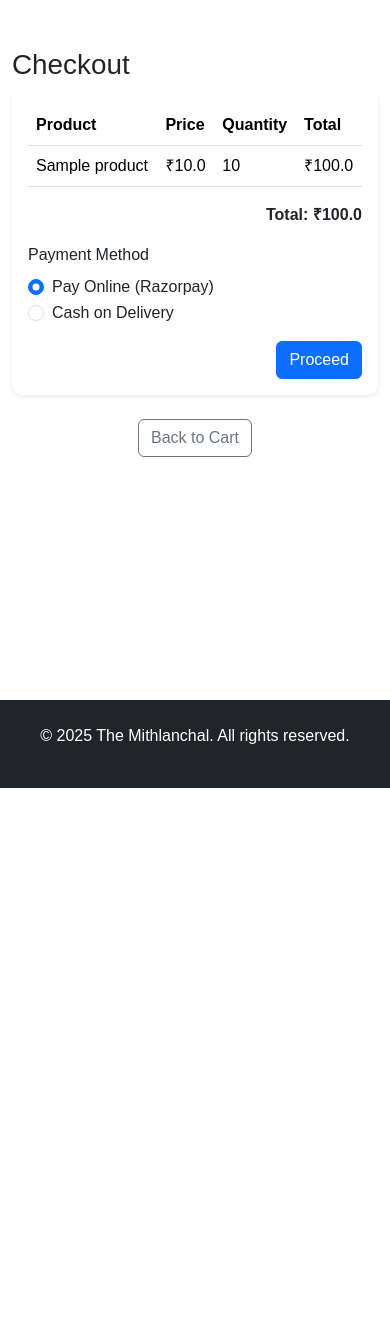
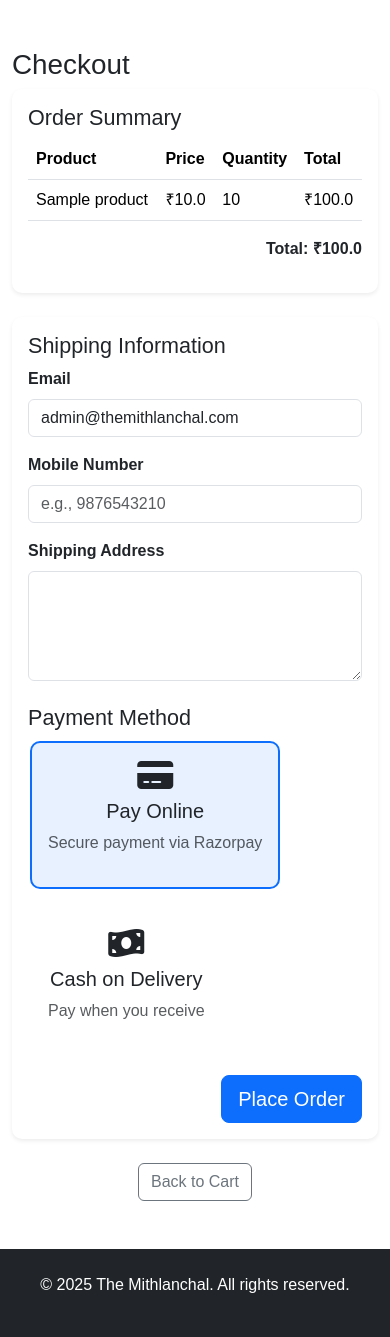
Before and after one commit to jhaBinoy/ecommerce-mithlanchal, a Flask app: page /checkout in a window 390 px wide. Shown: the part 56-1393 px from the top of the page. Before the commit the page ends 844 px from the top, so only its background shows below. Run offline with Flask 3, Linux system fonts and the light colour scheme; a user stored in the database is signed in; tables that the repository leaves empty hold one stand-in row (values such as "Sample post").

Commit message:
Added shipping address, mobile, email to checkout; improved payment option UI

```diff
--- a/app.py
+++ b/app.py
@@ -53,6 +53,9 @@ class Order(db.Model):
     payment_id = db.Column(db.String(100), nullable=True)  # For Razorpay
     status = db.Column(db.String(20), default='pending')  # pending, confirmed, delivered
     created_at = db.Column(db.DateTime, default=datetime.utcnow)
+    shipping_address = db.Column(db.Text, nullable=False)  # New field
+    mobile_number = db.Column(db.String(15), nullable=False)  # New field
+    email = db.Column(db.String(100), nullable=False)  # New field
     user = db.relationship('User', backref='orders')
     items = db.relationship('OrderItem', backref='order', cascade='all, delete-orphan')
 
@@ -204,12 +207,27 @@ def checkout():
         return redirect(url_for('cart'))
     total = sum(item.product.price * item.quantity for item in cart_items)
     if request.method == 'POST':
+        shipping_address = request.form.get('shipping_address')
+        mobile_number = request.form.get('mobile_number')
+        email = request.form.get('email')
         payment_method = request.form.get('payment_method')
+
+        # Basic validation
+        if not all([shipping_address, mobile_number, email, payment_method]):
+            flash('Please fill in all required fields')
+            return render_template('checkout.html', cart_items=cart_items, total=total)
+        if not (payment_method in ['razorpay', 'cod']):
+            flash('Invalid payment method')
+            return render_template('checkout.html', cart_items=cart_items, total=total)
+
         order = Order(
             user_id=current_user.id,
             total=total,
             payment_method=payment_method,
-            status='pending'
+            status='pending',
+            shipping_address=shipping_address,
+            mobile_number=mobile_number,
+            email=email
         )
         db.session.add(order)
         for item in cart_items:
@@ -243,7 +261,7 @@ def checkout():
             db.session.commit()
             flash('Order placed successfully with Cash on Delivery!')
             return redirect(url_for('order_confirmation', order_id=order.id))
-    return render_template('checkout.html', cart_items=cart_items, total=total)
+    return render_template('checkout.html', cart_items=cart_items, total=total, user_email=current_user.email)
 
 @app.route('/payment/success', methods=['POST'])
 @login_required
@@ -295,7 +313,9 @@ def generate_invoice(order_id):
     elements.append(Paragraph("The Mithlanchal - Invoice", styles['Title']))
     elements.append(Paragraph(f"Order #{order.id}", styles['Heading2']))
     elements.append(Paragraph(f"Date: {order.created_at.strftime('%Y-%m-%d %H:%M:%S')}", styles['Normal']))
-    elements.append(Paragraph(f"Customer: {order.user.email}", styles['Normal']))
+    elements.append(Paragraph(f"Customer Email: {order.email}", styles['Normal']))
+    elements.append(Paragraph(f"Mobile: {order.mobile_number}", styles['Normal']))
+    elements.append(Paragraph(f"Shipping Address: {order.shipping_address}", styles['Normal']))
     elements.append(Spacer(1, 12))
 
     data = [['Product', 'Price', 'Quantity', 'Total']]
--- a/requirements.txt
+++ b/requirements.txt
@@ -5,4 +5,4 @@ werkzeug>=2.2.2
 razorpay>=1.3.0
 python-dotenv>=0.21.0
 gunicorn>=20.1.0
-reportlab>=4.0.4reportlab>=4.0.4
+reportlab>=4.0.4
--- a/templates/checkout.html
+++ b/templates/checkout.html
@@ -5,9 +5,30 @@
     <title>Checkout - The Mithlanchal</title>
     <link href="https://cdn.jsdelivr.net/npm/bootstrap@5.3.2/dist/css/bootstrap.min.css" rel="stylesheet">
     <link rel="stylesheet" href="{{ url_for('static', filename='css/style.css') }}">
+    <!-- Font Awesome for icons -->
+    <link rel="stylesheet" href="https://cdnjs.cloudflare.com/ajax/libs/font-awesome/6.4.0/css/all.min.css">
     {% if order %}
         <script src="https://checkout.razorpay.com/v1/checkout.js"></script>
     {% endif %}
+    <style>
+        .payment-option {
+            transition: transform 0.2s, box-shadow 0.2s;
+            cursor: pointer;
+            border: 2px solid transparent;
+        }
+        .payment-option:hover {
+            transform: translateY(-5px);
+            box-shadow: 0 4px 8px rgba(0, 0, 0, 0.1);
+            border-color: #0d6efd;
+        }
+        .payment-option input:checked + .card {
+            border-color: #0d6efd;
+            background-color: #e7f1ff;
+        }
+        .form-label {
+            font-weight: bold;
+        }
+    </style>
 </head>
 <body>
     <nav class="navbar navbar-expand-lg navbar-dark bg-primary">
@@ -42,8 +63,12 @@
             {% endif %}
         {% endwith %}
         {% if cart_items %}
-            <div class="card shadow-sm">
+            <div class="row">
+                <!-- Order Summary -->
+                <div class="col-lg-6">
+                    <div class="card shadow-sm mb-4">
                         <div class="card-body">
+                            <h4>Order Summary</h4>
                             <table class="table">
                                 <thead>
                                     <tr>
@@ -65,10 +90,18 @@
                                 </tbody>
                             </table>
                             <p class="text-end"><strong>Total: ₹{{ total }}</strong></p>
+                        </div>
+                    </div>
+                </div>
+                <!-- Checkout Form -->
+                <div class="col-lg-6">
                     {% if order %}
                         <!-- Razorpay Payment -->
-                        <div class="text-end">
-                            <button id="rzp-button" class="btn btn-primary">Pay with Razorpay</button>
+                        <div class="card shadow-sm">
+                            <div class="card-body text-center">
+                                <h4>Complete Payment</h4>
+                                <button id="rzp-button" class="btn btn-primary btn-lg">Pay with Razorpay</button>
+                            </div>
                         </div>
                         <script>
                             var options = {
@@ -112,25 +145,56 @@
                             }
                         </script>
                     {% else %}
-                        <!-- Payment Method Selection -->
+                        <!-- Shipping and Payment Form -->
+                        <div class="card shadow-sm">
+                            <div class="card-body">
+                                <h4>Shipping Information</h4>
                                 <form method="POST">
                                     <div class="mb-3">
-                                <label class="form-label">Payment Method</label>
-                                <div>
-                                    <div class="form-check">
-                                        <input class="form-check-input" type="radio" name="payment_method" id="razorpay" value="razorpay" checked>
-                                        <label class="form-check-label" for="razorpay">Pay Online (Razorpay)</label>
+                                        <label for="email" class="form-label">Email</label>
+                                        <input type="email" class="form-control" id="email" name="email" value="{{ user_email }}" required>
                                     </div>
-                                    <div class="form-check">
-                                        <input class="form-check-input" type="radio" name="payment_method" id="cod" value="cod">
-                                        <label class="form-check-label" for="cod">Cash on Delivery</label>
+                                    <div class="mb-3">
+                                        <label for="mobile_number" class="form-label">Mobile Number</label>
+                                        <input type="tel" class="form-control" id="mobile_number" name="mobile_number" placeholder="e.g., 9876543210" pattern="[0-9]{10}" required>
                                     </div>
+                                    <div class="mb-3">
+                                        <label for="shipping_address" class="form-label">Shipping Address</label>
+                                        <textarea class="form-control" id="shipping_address" name="shipping_address" rows="4" required></textarea>
+                                    </div>
+                                    <h4 class="mt-4">Payment Method</h4>
+                                    <div class="row">
+                                        <div class="col-md-6 mb-3">
+                                            <label class="payment-option">
+                                                <input type="radio" name="payment_method" value="razorpay" checked style="display: none;">
+                                                <div class="card payment-option">
+                                                    <div class="card-body text-center">
+                                                        <i class="fas fa-credit-card fa-2x mb-2"></i>
+                                                        <h5>Pay Online</h5>
+                                                        <p class="text-muted">Secure payment via Razorpay</p>
+                                                    </div>
+                                                </div>
+                                            </label>
+                                        </div>
+                                        <div class="col-md-6 mb-3">
+                                            <label class="payment-option">
+                                                <input type="radio" name="payment_method" value="cod" style="display: none;">
+                                                <div class="card payment-option">
+                                                    <div class="card-body text-center">
+                                                        <i class="fas fa-money-bill-wave fa-2x mb-2"></i>
+                                                        <h5>Cash on Delivery</h5>
+                                                        <p class="text-muted">Pay when you receive</p>
+                                                    </div>
+                                                </div>
+                                            </label>
                                         </div>
                                     </div>
                                     <div class="text-end">
-                                <button type="submit" class="btn btn-primary">Proceed</button>
+                                        <button type="submit" class="btn btn-primary btn-lg">Place Order</button>
                                     </div>
                                 </form>
+                            </div>
+                        </div>
                     {% endif %}
                 </div>
             </div>
--- a/templates/order_confirmation.html
+++ b/templates/order_confirmation.html
@@ -47,6 +47,10 @@
                     <p><strong>Payment ID:</strong> {{ order.payment_id }}</p>
                 {% endif %}
                 <p><strong>Date:</strong> {{ order.created_at.strftime('%Y-%m-%d %H:%M:%S') }}</p>
+                <p><strong>Email:</strong> {{ order.email }}</p>
+                <p><strong>Mobile:</strong> {{ order.mobile_number }}</p>
+                <p><strong>Shipping Address:</strong> {{ order.shipping_address }}</p>
+                <h5 class="mt-3">Order Items</h5>
                 <table class="table">
                     <thead>
                         <tr>
```
Lines whose indentation alone changed are shown as unchanged.
